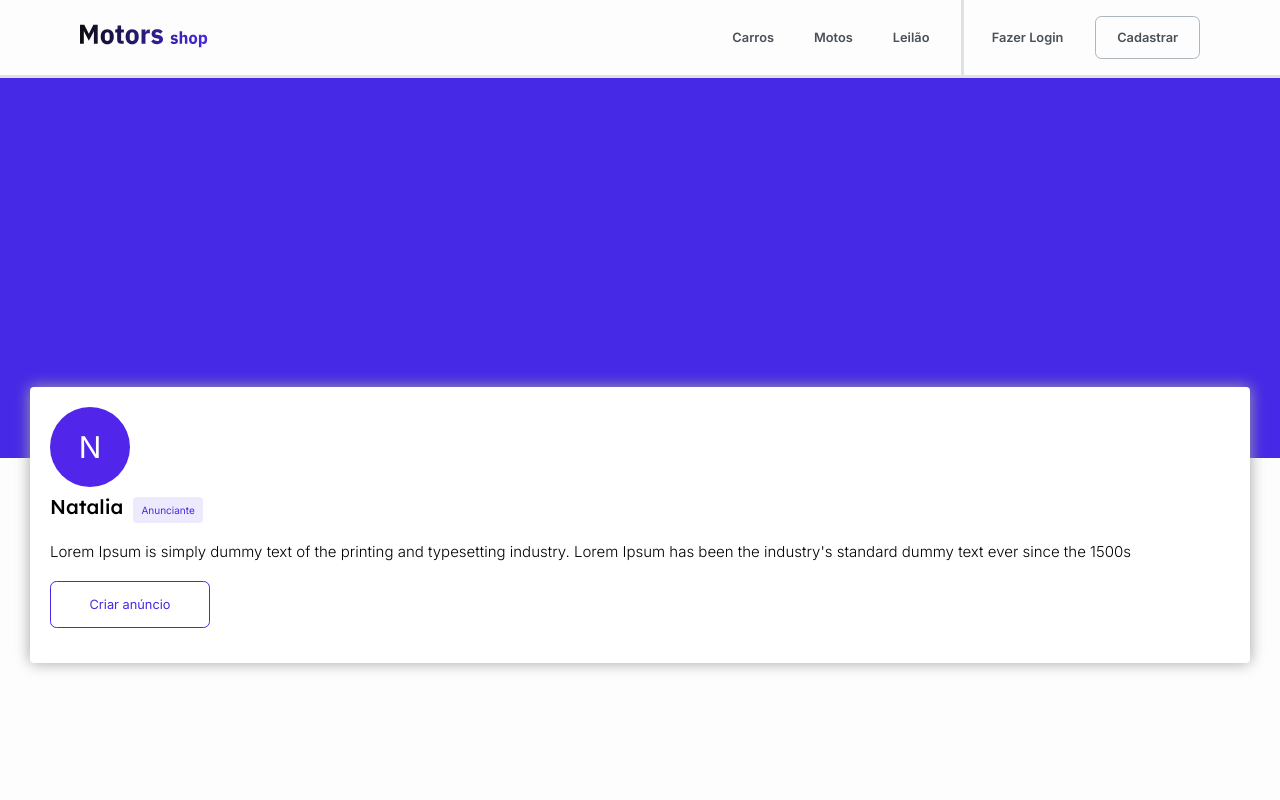
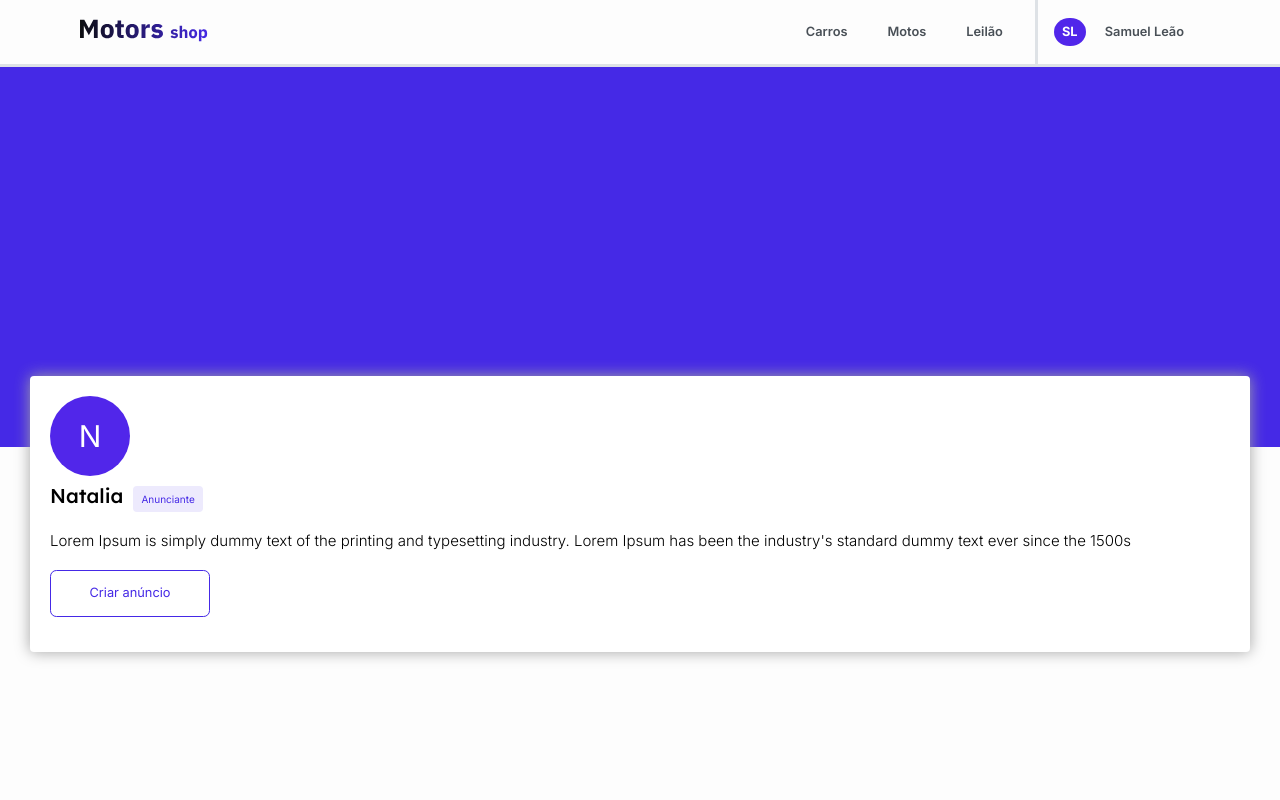
Before and after one commit to Motors-M6-Kenzie-Academy/Front-end, a React (Create React App) app: page / in a window 1280 px wide. Shown: the top 800 px of the page. Built offline with nearby package versions, Linux system fonts and the light colour scheme.

Commit message:
Fix: Correção de Navbar bg

```diff
--- a/src/components/Navbar/index.tsx
+++ b/src/components/Navbar/index.tsx
@@ -1,27 +1,33 @@
 import { HeaderContainer } from "./styles";
 import LogoImg from "../../assets/LogoImg.svg";
 import { Link } from "react-router-dom";
+import { useContext } from "react";
+import { UserContext } from "../../contexts/UserContexts";
 
 export default function Navbar() {
+  const { isTokenAdd } = useContext(UserContext);
+
   const handleHamburger = () => {
     const list = document.querySelector(".nav-bar");
     list?.classList.toggle("active");
   };
 
-  // const handleUser = () => {
-  //   const list = document.querySelector(".user-settings");
-  //   list?.classList.toggle("active");
-  // };
+  const handleUser = () => {
+    const list = document.querySelector(".user-settings");
+    list?.classList.toggle("active");
+  };
 
-  // const sigla: any = [];
-  // const userName: any = [];
-  // const user = {};
+  const sigla: any = [];
+  const userName: any = [];
+  const user = {
+    name: "Samuel Leão",
+  };
 
-  // userName.push(user.name.split(" ")[0]);
-  // userName.push(user.name.split(" ")[1]);
+  userName.push(user.name.split(" ")[0]);
+  userName.push(user.name.split(" ")[1]);
 
-  // sigla.push(userName[0].substring(0, 1));
-  // sigla.push(userName[1].substring(0, 1));
+  sigla.push(userName[0].substring(0, 1));
+  sigla.push(userName[1].substring(0, 1));
 
   return (
     <>
@@ -48,7 +54,7 @@ export default function Navbar() {
             <li>
               <Link to={"/"}>Leilão</Link>
             </li>
-            {/* {user ? (
+            {isTokenAdd ? (
               <div className="container-user" onClick={() => handleUser()}>
                 <div className="circle">{sigla}</div>
                 <span className="user-name">{user?.name}</span>
@@ -76,13 +82,13 @@ export default function Navbar() {
                   <a href="/">Cadastrar</a>
                 </li>
               </>
-            )} */}
-            <li>
+            )}
+            {/* <li>
               <Link to={"/signin"}>Fazer Login</Link>
             </li>
             <li>
               <Link to={"/register"}>Cadastrar</Link>
-            </li>
+            </li> */}
           </ul>
         </nav>
       </HeaderContainer>
--- a/src/components/Navbar/styles.ts
+++ b/src/components/Navbar/styles.ts
@@ -56,7 +56,7 @@ export const HeaderContainer = styled.header`
 
       gap: 1.2rem;
 
-      padding-left: 2rem;
+      padding: 1rem;
       border-left: 0.2rem solid #dee2e6;
       cursor: pointer;
 
@@ -81,16 +81,34 @@ export const HeaderContainer = styled.header`
         color: #495057;
       }
 
+      .user-settings {
+        display: none;
+
+        li a {
+          color: #495057;
+        }
+      }
+
       ul.active {
-        display: none;
+        display: inline;
       }
 
       ul {
-        position: absolute;
-        top: 6rem;
+        width: 200px;
+        height: 202px;
+
         display: flex;
         flex-direction: column;
         align-items: flex-start;
+
+        position: absolute;
+        top: 3.7rem;
+
+        padding: 1.5rem 1rem;
+
+        background: #f8f9fa;
+        box-shadow: 0px 4px 40px -10px rgba(0, 0, 0, 0.25);
+        border-radius: 4px;
       }
 
       ul li {
@@ -183,6 +201,7 @@ export const HeaderContainer = styled.header`
 
     .nav-bar ul .container-user {
       border: none;
+
       /* background-color: red; */
       padding: 0;
       height: 15rem;
```
